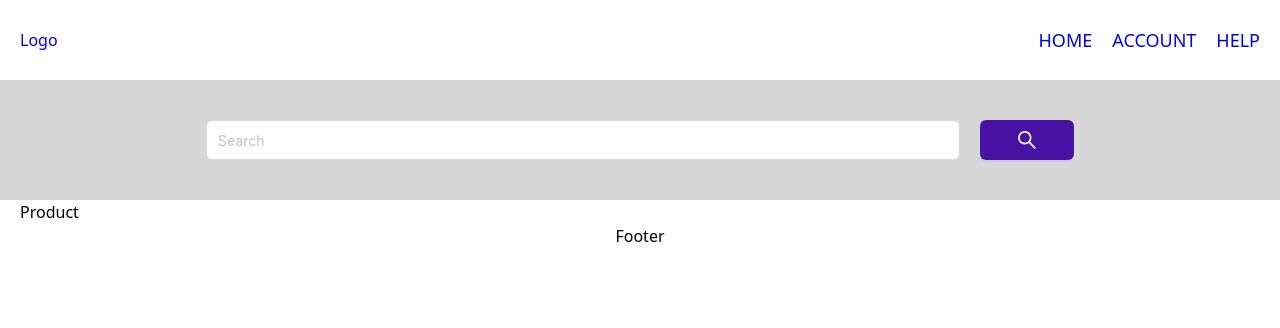
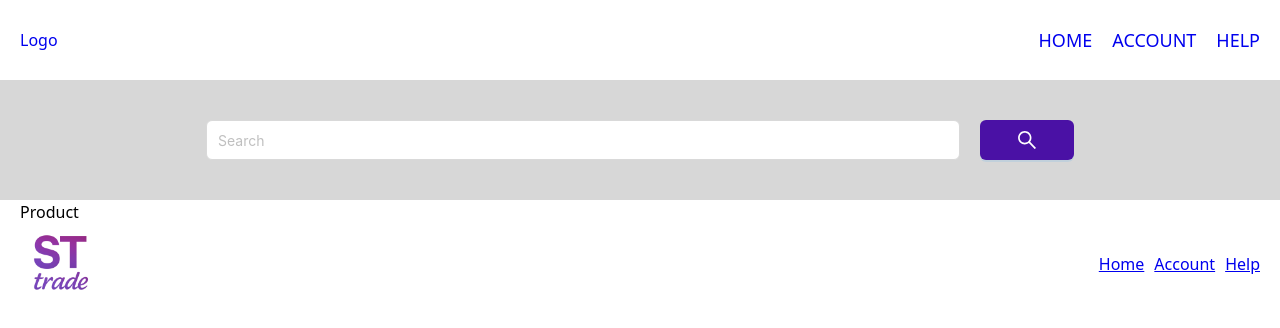
Before and after one commit to DimaBaziuk/stortrade, a React (Vite) app: page /product/1 in a window 1280 px wide. Shown: the top 328 px of the page. Built offline with nearby package versions, Linux system fonts and the light colour scheme.

Commit message:
add some

```diff
--- a/src/components/Categories/categories.scss
+++ b/src/components/Categories/categories.scss
@@ -18,9 +18,9 @@
         border-radius: main.$main_border_radius;
         background-color: main.$grey_color;
         &:hover {
-            box-shadow: 0px 0px 10px 0px rgba(0, 0, 0, 0.8);
-            -webkit-box-shadow: 0px 0px 10px 0px rgba(0, 0, 0, 0.8);
-            -moz-box-shadow: 0px 0px 10px 0px rgba(0, 0, 0, 0.8);
+            box-shadow: 0px 0px 10px 0px rgba(74, 17, 165, 0.8);
+            -webkit-box-shadow: 0px 0px 10px 0px rgba(74, 17, 165, 0.8);
+            -moz-box-shadow: 0px 0px 10px 0px rgba(74, 17, 165, 0.8);
         }
         .icon {
             font-size: 50px;
--- a/src/components/Footer/Footer.tsx
+++ b/src/components/Footer/Footer.tsx
@@ -1,9 +1,29 @@
 import React from "react";
+import { NavLink } from "react-router-dom";
+
+import Small_logo from "../../assets/icons/small_logo.png";
 
 import "./footer.scss";
 
 const Footer: React.FC = () => {
-    return <footer>Footer</footer>;
+    return (
+        <footer className="footer">
+            <section className="wrapper">
+                <div className="footer_navigation">
+                    <NavLink to={"/"} className="logoLink">
+                        <img src={Small_logo} alt="logo" />
+                    </NavLink>
+
+                    <div className="nav">
+                        <NavLink to={"/"}>Home</NavLink>
+                        <NavLink to={"/account"}>Account</NavLink>
+                        <NavLink to={"/help"}>Help</NavLink>
+                    </div>
+                </div>
+                <p></p>
+            </section>
+        </footer>
+    );
 };
 
 export default Footer;
--- a/src/components/Footer/footer.scss
+++ b/src/components/Footer/footer.scss
@@ -1 +1,33 @@
 @use "../../css_constant/main_constant.scss" as main;
+
+footer {
+    display: flex;
+    align-items: center;
+    justify-content: center;
+    flex-direction: column;
+}
+
+.footer_navigation {
+    display: flex;
+    align-items: center;
+    justify-content: space-between;
+    .logoLink {
+        display: flex;
+        align-items: center;
+        justify-content: center;
+        img {
+            height: 80px;
+            max-width: 120px;
+        }
+    }
+    .nav {
+        display: flex;
+        align-items: center;
+        a {
+            margin-right: 10px;
+            &:last-child {
+                margin-right: 0;
+            }
+        }
+    }
+}
--- a/src/components/ProductCard/productCard.scss
+++ b/src/components/ProductCard/productCard.scss
@@ -8,9 +8,9 @@
     border-radius: main.$main_border_radius;
     cursor: pointer;
     &:hover {
-        box-shadow: 0px 0px 10px 0px rgba(0, 0, 0, 0.8);
-        -webkit-box-shadow: 0px 0px 10px 0px rgba(0, 0, 0, 0.8);
-        -moz-box-shadow: 0px 0px 10px 0px rgba(0, 0, 0, 0.8);
+        box-shadow: 0px 0px 10px 0px rgba(74, 17, 165, 0.8);
+        -webkit-box-shadow: 0px 0px 10px 0px rgba(74, 17, 165, 0.8);
+        -moz-box-shadow: 0px 0px 10px 0px rgba(74, 17, 165, 0.8);
     }
     img {
         width: 100%;
```
Also changed, not shown: src/assets/icons/small_logo.png (added).
